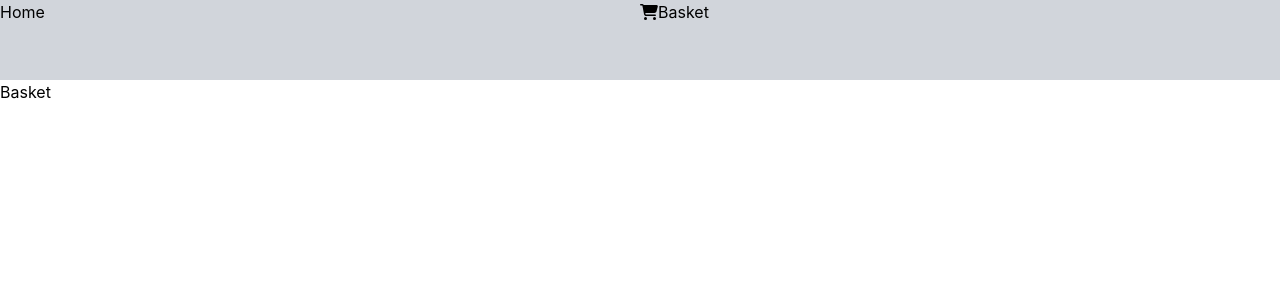
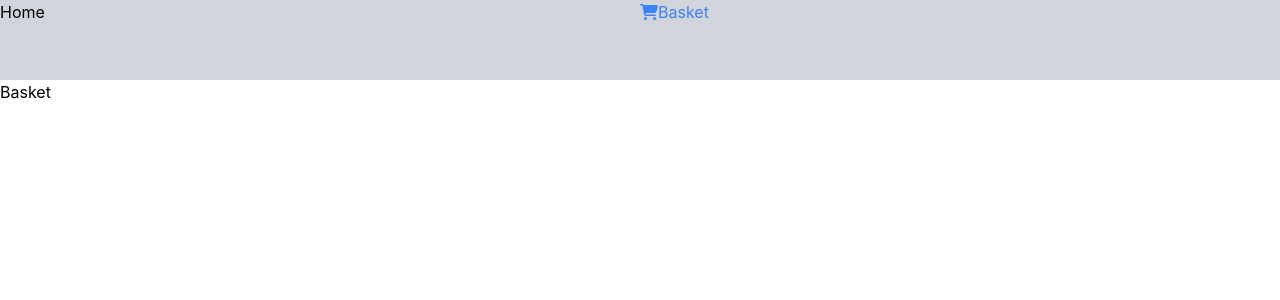
Before and after one commit to mrm-zhd/react-exc1, a React (Create React App) app: page /basket in a window 1280 px wide. Shown: the top 300 px of the page. Built offline with nearby package versions, Linux system fonts and the light colour scheme.

Commit message:
'zustandBasket'

```diff
--- a/src/components/Header.jsx
+++ b/src/components/Header.jsx
@@ -1,13 +1,23 @@
 import React from 'react'
-import { Link } from 'react-router-dom'
+import { NavLink } from "react-router-dom";
 import { FontAwesomeIcon } from '@fortawesome/react-fontawesome'
 import { faCartShopping } from '@fortawesome/free-solid-svg-icons'
 
 export default function Header({}) {
   return (
     <header className='w-full bg-gray-300 h-20 grid grid-cols-2 content-between'>
-      <Link to="/" >Home</Link>
-      <Link to="/basket" > <FontAwesomeIcon icon={faCartShopping} />Basket</Link>
+      <NavLink
+        to="/"
+        className={({ isActive, isPending }) =>
+          isPending ? "text-gray-700" : isActive ? "text-blue-500" : ""
+        }
+      >Home</NavLink>
+      <NavLink
+        to="/basket"
+        className={({ isActive, isPending }) =>
+          isPending ? "text-gray-700" : isActive ? "text-blue-500" : ""
+        }
+      ><FontAwesomeIcon icon={faCartShopping} />Basket</NavLink>
     </header>
   )
 }
--- a/src/components/common/pages/home.jsx
+++ b/src/components/common/pages/home.jsx
@@ -13,7 +13,6 @@ export default function Home() {
       {/* <UsersShow className={"col-end-2"}/>
       <UserInfo className={"col-start-2 col-end-5"} /> */}
       {/* <Link to="/">Go Home</Link><br/> */}
-      <Link to="/users">Show Users</Link>
        <PrdctShow />
     </div>
       </MainLayout>
--- /dev/null
+++ b/src/store/useCounter.jsx
@@ -0,0 +1,16 @@
+import { create } from "zustand";
+
+const useCounter = create((set) => ({
+  count: 1,
+  increaseData: (payload) => {
+    set((state) => ({
+      count: state.count + 1,
+    }));
+  },
+  decreaseData: () => {
+    set((state) => ({
+      count: state.count - 1,
+    }));
+  },
+}));
+export default useCounter;
```
